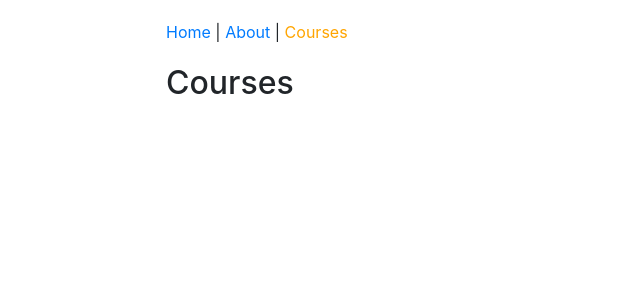
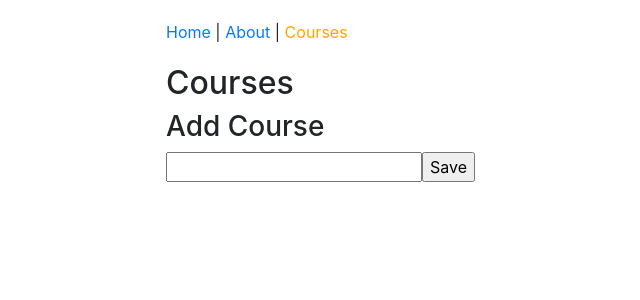
Before and after one commit to bborgesr/ubiquitous-octo-chainsaw-2, a React app: page /courses in a window 1280 px wide. Shown: the top 300 px of the page, without its empty margins (64-704 px from the left). Built offline with nearby package versions, Linux system fonts and the light colour scheme.

Commit message:
fleshing out courses page

```diff
--- a/src/components/courses/CoursesPage.js
+++ b/src/components/courses/CoursesPage.js
@@ -1,8 +1,50 @@
 import React from "react";
 
 class CoursesPage extends React.Component {
+  // constructor(props) {
+  //   super(props);
+
+  //   this.state = {
+  //     course: {
+  //       title: ""
+  //     }
+  //   };
+
+  //   // this.handleChange = this.handleChange.bind(this);
+  // }
+
+  state = {
+    course: {
+      title: ""
+    }
+  };
+
+  // arrow functions inherit the binding context of their enclosing
+  // scope, so there's to need to do .bind(this) in the constructor
+  handleChange = event => {
+    // remember, state should be immutable!
+    const course = { ...this.state.course, title: event.target.value };
+    this.setState({ course });
+  };
+
+  handleSubmit = event => {
+    event.preventDefault();
+    alert(this.state.course.title);
+  };
+
   render() {
-    return <h2>Courses</h2>;
+    return (
+      <form onSubmit={this.handleSubmit}>
+        <h2>Courses</h2>
+        <h3>Add Course</h3>
+        <input
+          type="text"
+          onChange={this.handleChange}
+          value={this.state.course.title}
+        />
+        <input type="submit" value="Save" />
+      </form>
+    );
   }
 }
 
```
